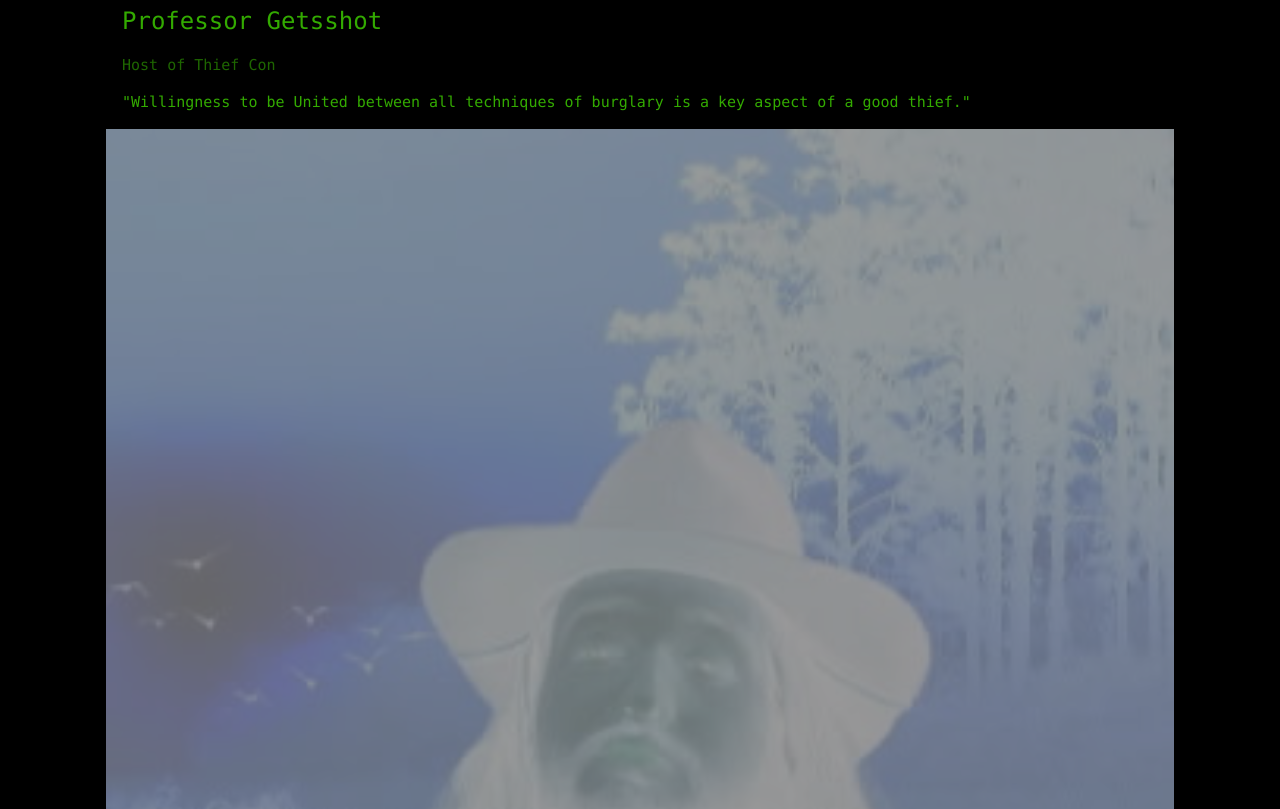
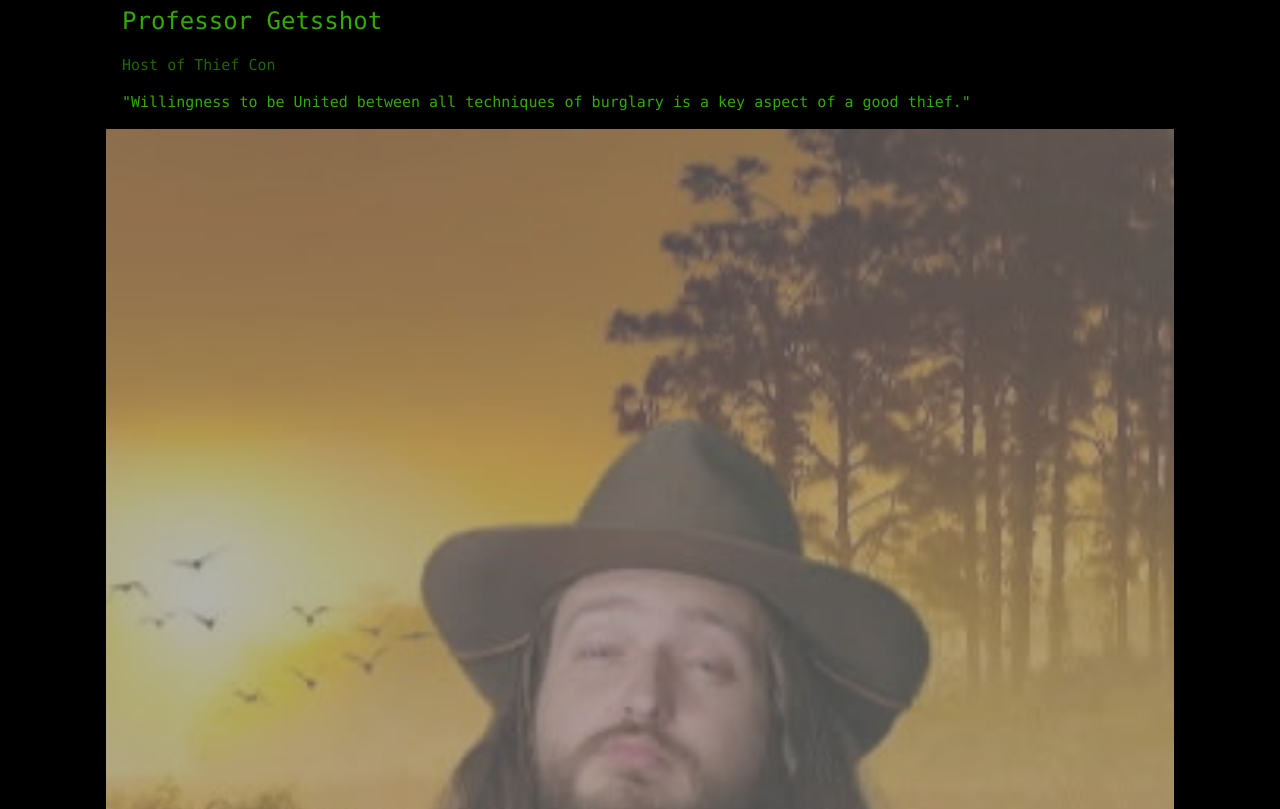
Before and after one commit to StarCatcher3/Thief-Con, a plain HTML site: page hlp.html in a window 1280 px wide. Shown: the part 4611-5420 px from the top of the page. Drawn offline with nearby package versions, Linux system fonts and the light colour scheme.

Commit message:
Less inversion

```diff
--- a/glitch.css
+++ b/glitch.css
@@ -10,8 +10,9 @@
 }
 
 .inverted {
-  filter: invert(.6)
+  filter: invert(.3)
 }
+
 .greenimage {
   filter: sepia(1) hue-rotate(65deg) saturate(7);
 }
```
